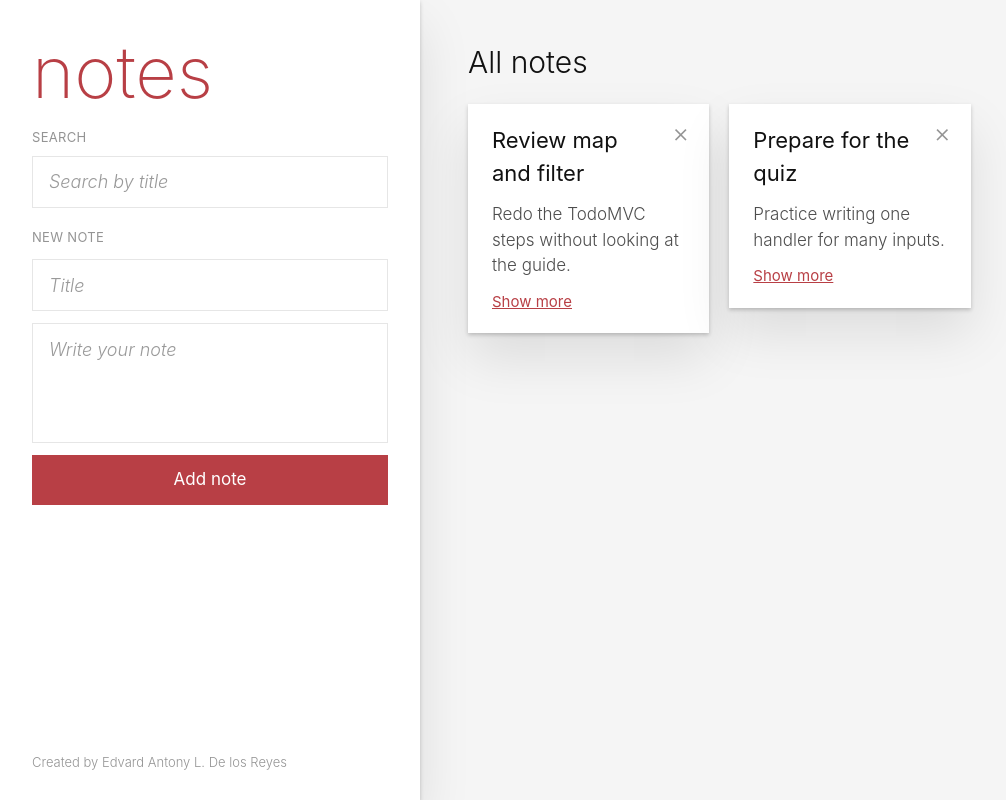
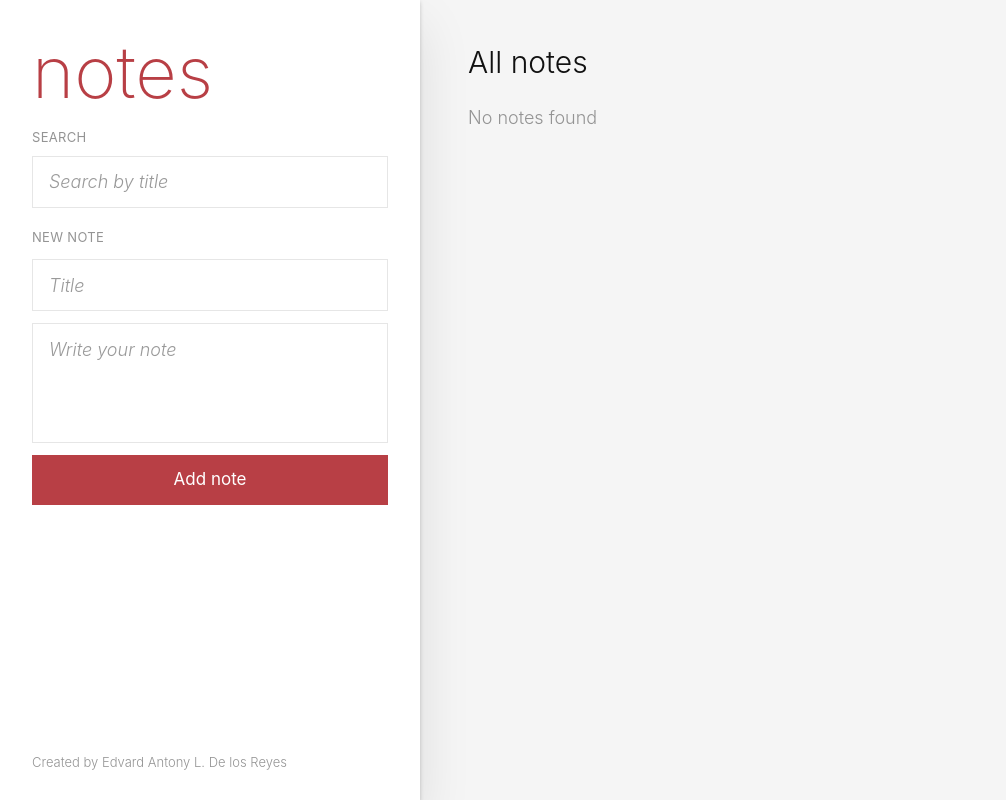
Before and after one commit to delosreyesedvard12-art/CSIT340-G7-Notes-De-los-Reyes, a React (Vite) app: page / in a window 1280 px wide. Shown: the whole page, without its empty margins (0-1006 px from the left). Built offline with nearby package versions, Linux system fonts and the light colour scheme.

Commit message:
feat: show a message when there are no notes

```diff
--- a/src/components/Notes.jsx
+++ b/src/components/Notes.jsx
@@ -3,10 +3,7 @@ import { useState } from 'react'
 
 function Notes() {
 
-    const [notes,  setNotes] = useState([
-    {id: 1, title: "Review map and filter", body: "Redo the TodoMVC steps without looking at the guide."},
-    {id: 2, title: "Prepare for the quiz", body: "Practice writing one handler for many inputs."}
-])
+    const [notes,  setNotes] = useState([])
 
     const[text, setText] = useState({title:"", body:""});
 
@@ -78,9 +75,12 @@ function Notes() {
           </button>
         </form>
     </aside>
-
       <section className="px-12 py-11">
         <h2 className="mb-6 text-3xl">All notes</h2>
+
+    {notes.length === 0 && (
+            <p className="text-lg text-[#949494]">No notes found</p>
+        )}
 
         <ul className="grid grid-cols-3 items-start gap-5">
             {notes.map((note) => (
```
